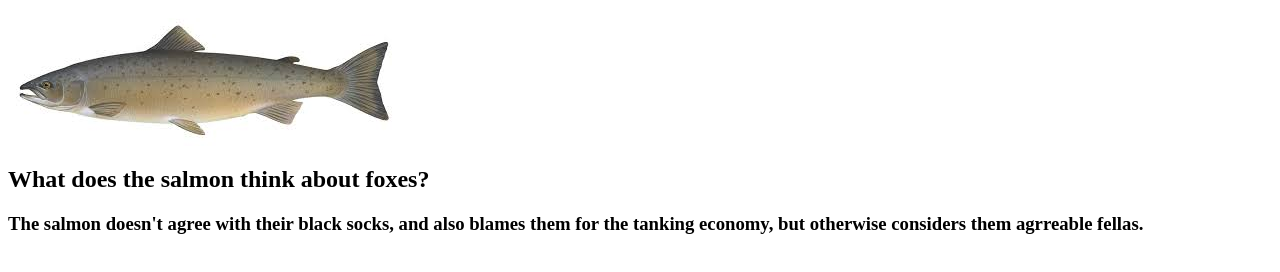
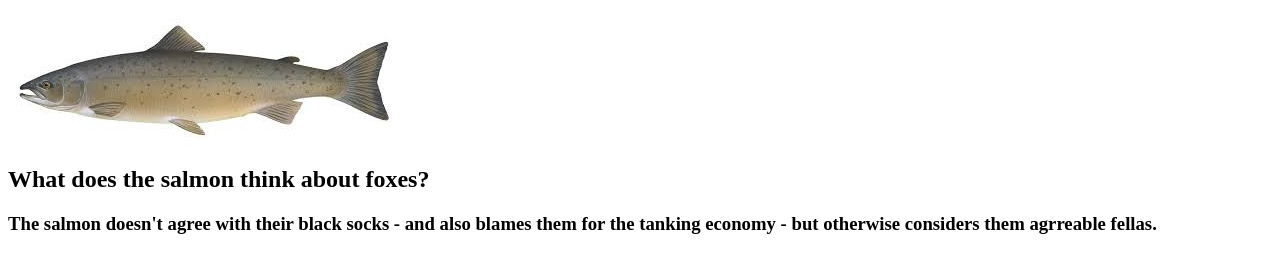
Before and after one commit to v-voelker/v-voelker.github.io, a plain HTML site: page index.html in a window 1280 px wide. Shown: the part 48-320 px from the top of the page. Drawn offline with Linux system fonts and the light colour scheme.

```diff
--- a/index.html
+++ b/index.html
@@ -2,7 +2,7 @@
     <h1>Interview with a Salmon</h1>
     <img src="./salmon.jpeg" />
     <h2>What does the salmon think about foxes?</h2>
-    <h3>The salmon doesn't agree with their black socks, and also blames them for the tanking economy, but otherwise
+    <h3>The salmon doesn't agree with their black socks - and also blames them for the tanking economy - but otherwise
         considers them agrreable fellas.
     </h3>
 </html>
```
